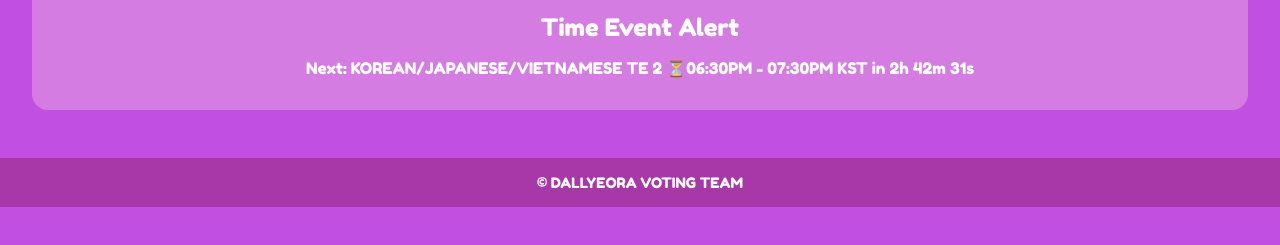
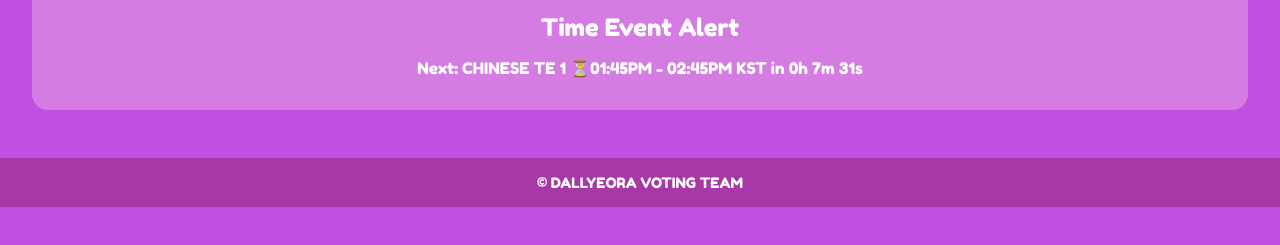
Before and after one commit to dallyeoravotingteam/TE, a plain HTML site: page index.html in a window 1280 px wide. Shown: the part 183-428 px from the top of the page. Drawn offline with Linux system fonts and the light colour scheme.

Commit message:
Update index.html

```diff
--- a/index.html
+++ b/index.html
@@ -143,7 +143,7 @@
   const eventWindows = [
     { start: "09:30", end: "10:30", name: "ENGLISH TE 1 ⏳09:30AM - 10:30AM KST" },
     { start: "12:45", end: "13:45", name: "KOREAN/JAPANESE/VIETNAMESE TE 1 ⏳12:45PM - 01:45PM KST" },
-    { start: "13:45", end: "14:45", name: "CHINESE TE 1 ⏳01:45PM - 02:45PM KST" },
+    { start: "15:55", end: "16:00", name: "CHINESE TE 1 ⏳01:45PM - 02:45PM KST" },
     { start: "18:30", end: "19:30", name: "KOREAN/JAPANESE/VIETNAMESE TE 2 ⏳06:30PM - 07:30PM KST" },
     { start: "19:30", end: "20:30", name: "CHINESE TE 2 ⏳07:30PM - 08:30PM KST" },
     { start: "22:50", end: "23:50", name: "ENGLISH TE 2 ⏳10:50PM - 11:50PM KST" }
```
